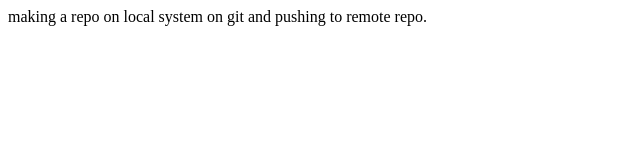
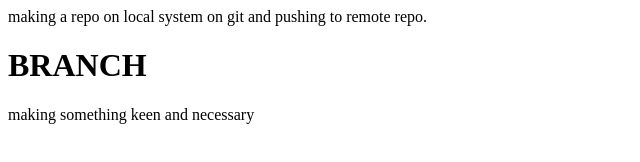
Before and after one commit to HARSH-IT-WEB/LocalRepo, a plain HTML site: page index.html in a window 1280 px wide. Shown: the whole page, without its empty margins (0-640 px from the left). Drawn offline with Linux system fonts and the light colour scheme.

Commit message:
add feature1

```diff
--- a/index.html
+++ b/index.html
@@ -1,2 +1,4 @@
 <P>making a repo on local system on git and pushing to remote repo.
 </P>
+<h1>BRANCH</h1>
+<P>making something keen and necessary</P>
```
